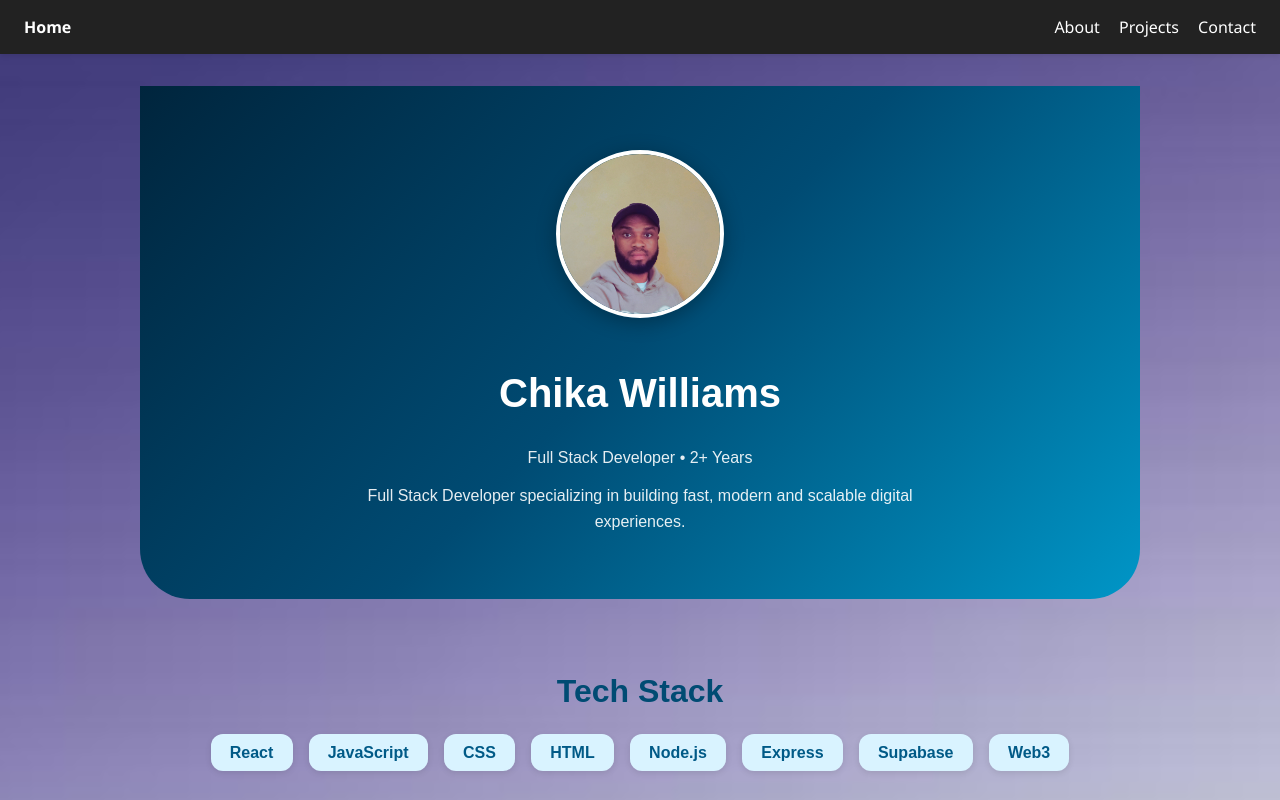
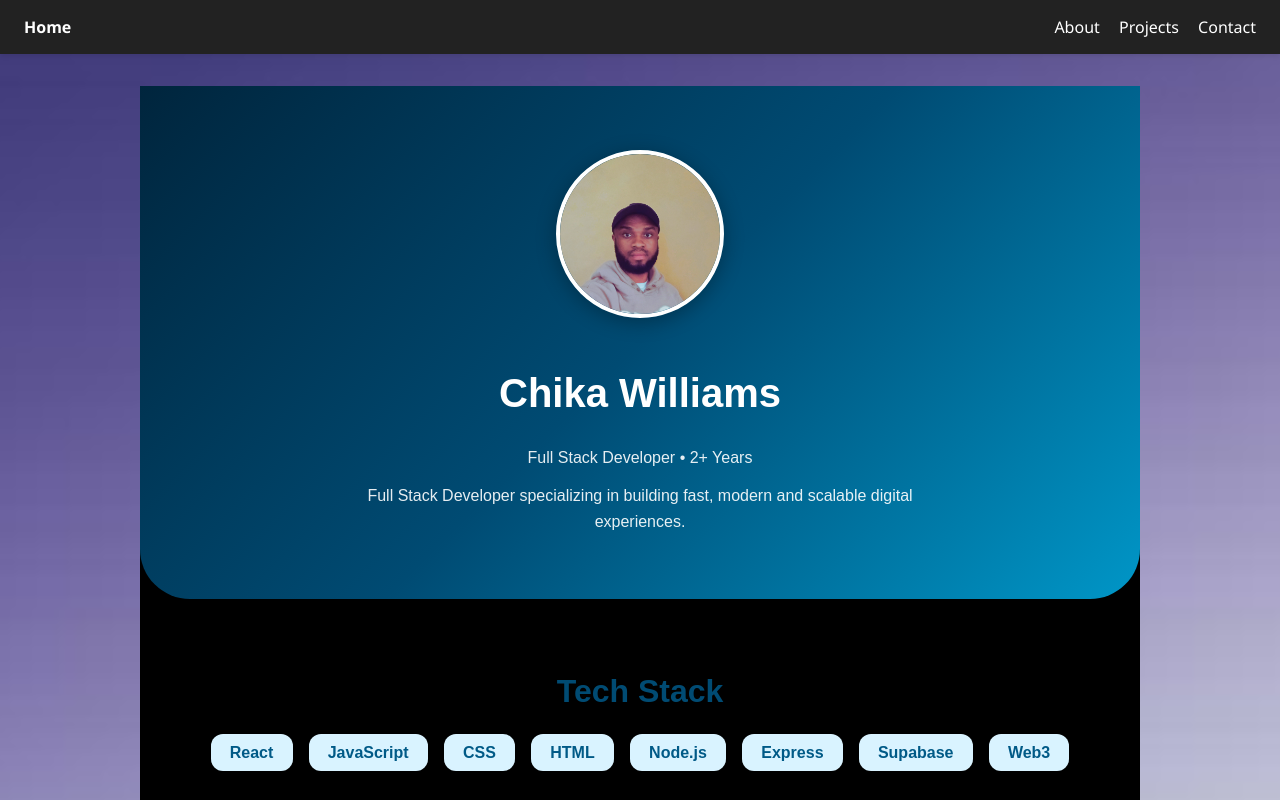
Before and after one commit to chikafil-willy/my-portfolio, a React (Vite) app: page / in a window 1280 px wide. Shown: the top 800 px of the page. Built offline with nearby package versions, Linux system fonts and the light colour scheme; no server answers.

Commit message:
updated home.jsx

```diff
--- a/src/components/Home.jsx
+++ b/src/components/Home.jsx
@@ -117,7 +117,7 @@ const Home = () => {
   `;
 
   return (
-    <div style={{ fontFamily: "Arial, sans-serif", color: "#00253D", padding: 0, margin: 0 }}>
+    <div style={{ fontFamily: "Arial, sans-serif", backgroundColor: "black", color: "#00253D", padding: 0, margin: 0 }}>
       <style>{styleSheet}</style>
 
       {/* TOP HERO */}
```
